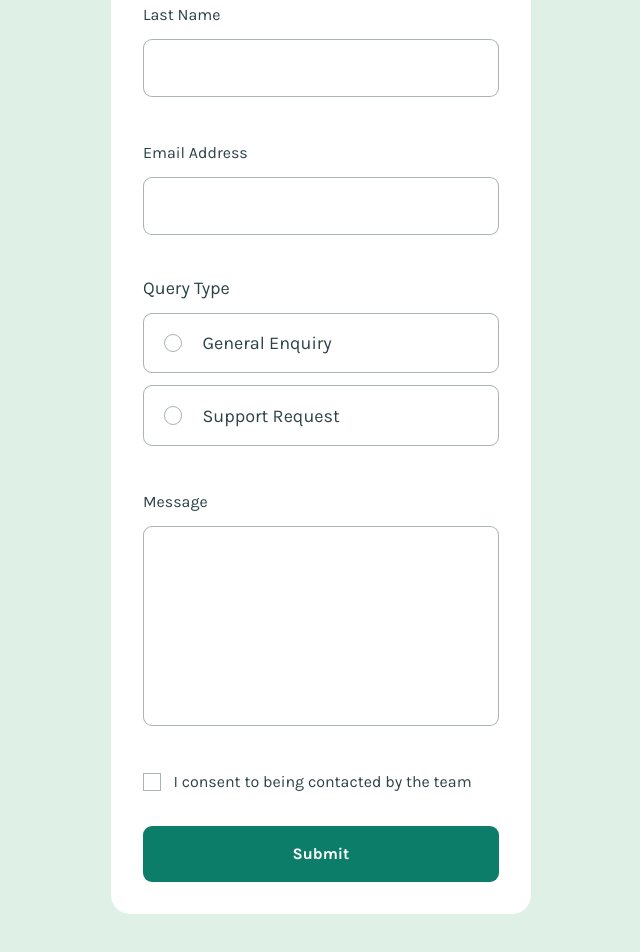
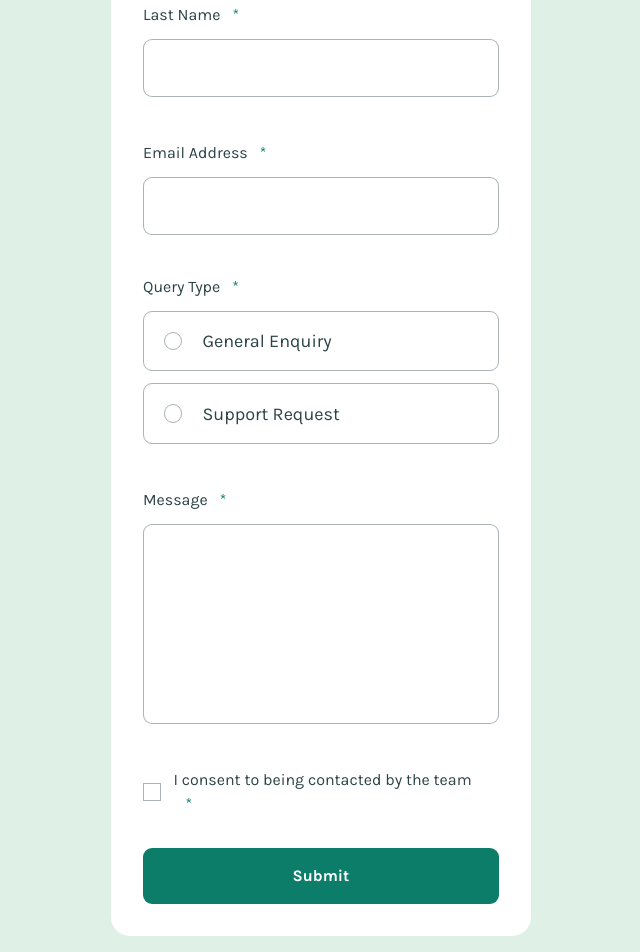
Before and after one commit to danmlarsen/fm-contact-form, a website: page index.html in a window 1280 px wide. Shown: the part 263-1215 px from the top of the page, without its empty margins (319-959 px from the left). Before the commit the page ends 1193 px from the top, so only its background shows below. Drawn offline with Linux system fonts and the light colour scheme.

Commit message:
Minor adjustments

```diff
--- a/index.html
+++ b/index.html
@@ -29,12 +29,12 @@
                 <fieldset class="form-control form-control--radio contact-us__query-type">
                     <legend class="u-margin-bottom-sm">Query Type</legend>
                     <label for="query-type-radio-0">
-                            <input type="radio" name="query-type" id="query-type-radio-0" value="0" />
+                            <input type="radio" name="query-type" id="query-type-radio-0" value="0" required />
                             <span>General Enquiry</span>
                         </label>
 
                         <label for="query-type-radio-1">
-                            <input type="radio" name="query-type" id="query-type-radio-1" value="1" />
+                            <input type="radio" name="query-type" id="query-type-radio-1" value="1" required />
                             <span>Support Request</span>
                         </label>
                     </div>
--- a/sass/_components.scss
+++ b/sass/_components.scss
@@ -10,27 +10,3 @@
         background-color: $color-neutral-900;
     }
 }
-
-.form-control {
-    display: flex;
-    flex-direction: column;
-    gap: 1.2rem;
-
-    &--radio {
-        border: none;
-        font-size: var(--fs-500);
-        line-height: 1;
-
-        label {
-            padding: 2rem;
-            display: flex;
-            align-items: center;
-            justify-items: flex-start;
-            gap: 2rem;
-            cursor: pointer;
-        }
-    }
-
-    &--checkbox {
-    }
-}
--- a/sass/_contact-us.scss
+++ b/sass/_contact-us.scss
@@ -18,14 +18,24 @@
     }
 
     &__query-type {
+        border: none;
+        line-height: 1;
+
         label {
+            font-size: var(--fs-500);
+            padding: 2rem;
+            display: flex;
+            align-items: center;
+            gap: 2rem;
+            cursor: pointer;
             border: 1px solid rgba($color-neutral-900, 0.4);
             border-radius: 9px;
 
-            transition: 0.2s background-color ease-in-out;
+            transition: 0.2s all ease-in-out;
 
             &:has(> input[type='radio']:checked) {
                 background-color: $color-green-200;
+                border-color: $color-green-600;
             }
         }
 
@@ -37,5 +47,9 @@
     &__callback {
         flex-direction: row;
         align-items: center;
+
+        input[type='checkbox'] {
+            flex-shrink: 0;
+        }
     }
 }
--- a/sass/_form.scss
+++ b/sass/_form.scss
@@ -80,3 +80,18 @@ label[for*='radio'],
 label[for*='checkbox'] {
     cursor: pointer;
 }
+
+.form-control {
+    display: flex;
+    flex-direction: column;
+    gap: 1.2rem;
+
+    &:has(> input:required) label::after,
+    &:has(input:required) legend::after,
+    &:has(> textarea:required) label::after {
+        content: '*';
+        display: inline-block;
+        margin-left: 1.2rem;
+        color: $color-green-600;
+    }
+}
```
Also changed, not shown: css/style.css, 1 other file.
